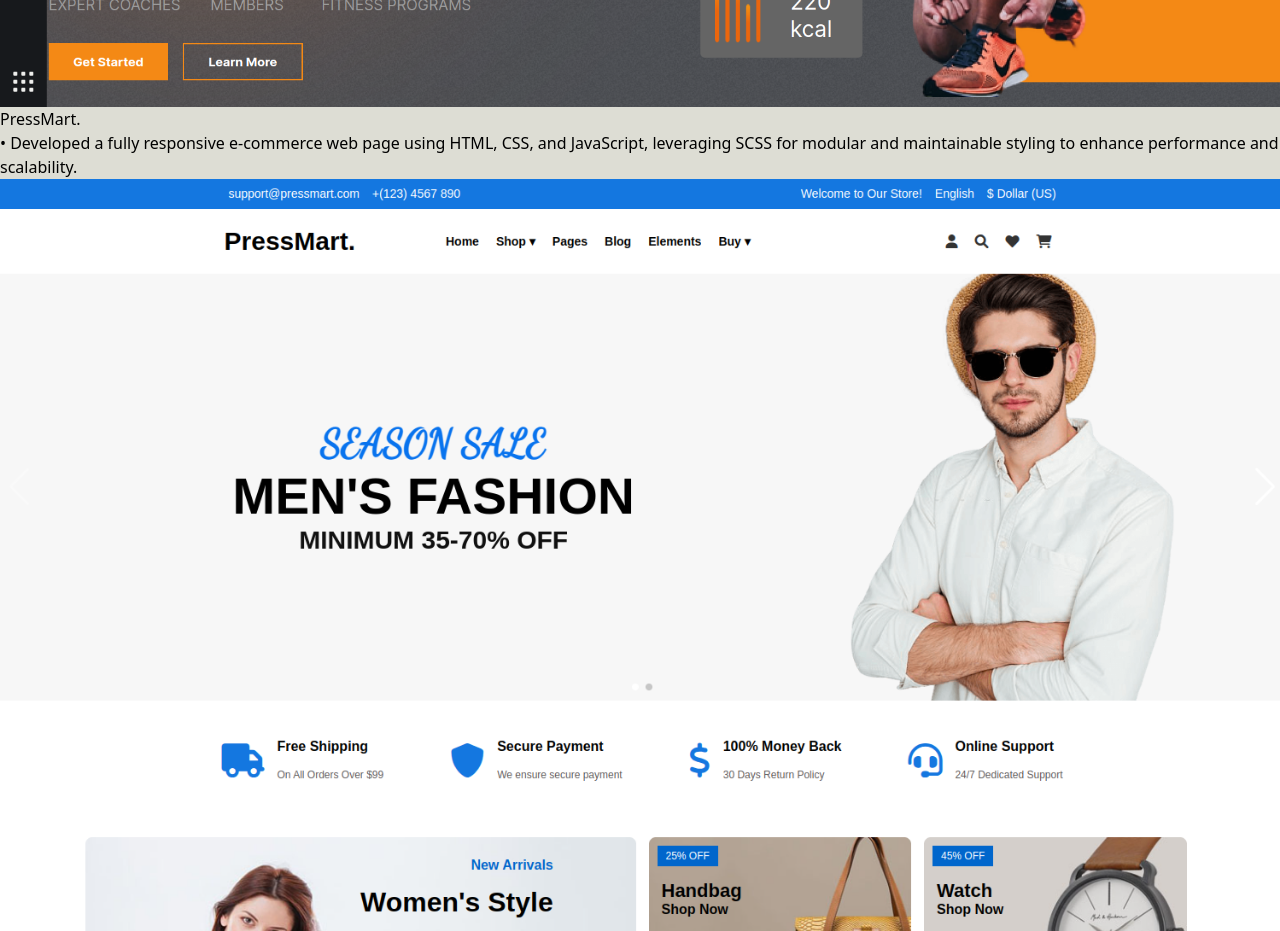
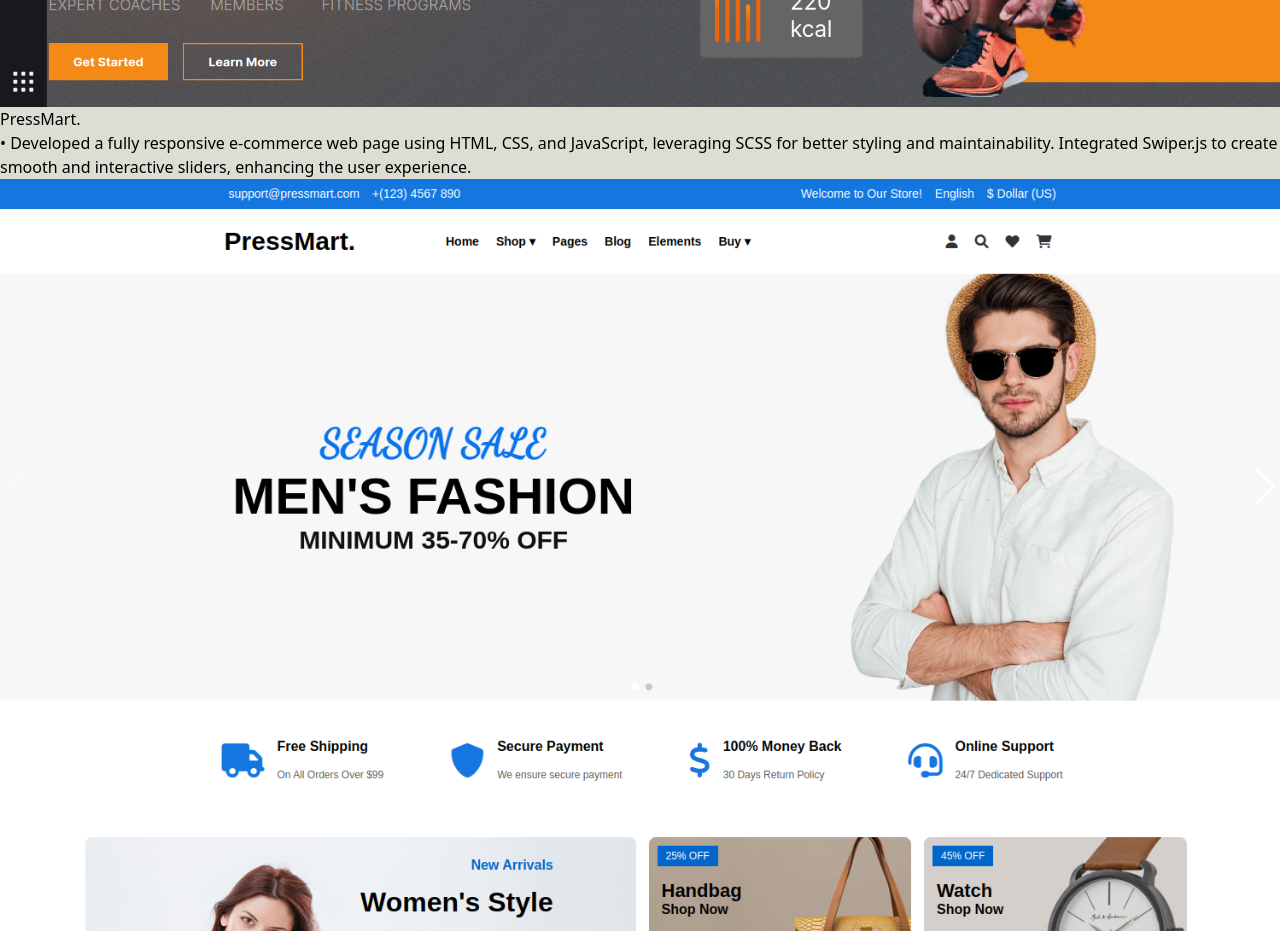
Before and after one commit to muditmathurr/my-portfolio, a React (Vite) app: page /project in a window 1280 px wide. Shown: the part 2340-3271 px from the top of the page. Built offline with nearby package versions, Linux system fonts and the light colour scheme.

Commit message:
project section add projects description

```diff
--- a/src/Components/MyWork.jsx
+++ b/src/Components/MyWork.jsx
@@ -105,7 +105,7 @@ const MyWork = () => {
                                 • Order Management: Designed a smooth checkout process, enabling users to place orders effortlessly.
                             </p>
                             <p className="text-gray-600 leading-relaxed">
-                                • If you want to see: <a href="https://my-book-mudit.vercel.app/" target="_blank" rel="noopener noreferrer" style={{fontWeight: "bolder" ,color: "blue"}}>Visit Website</a>
+                                • If you want to see: <a href="https://my-book-mudit.vercel.app/" target="_blank" rel="noopener noreferrer" style={{ fontWeight: "bolder", color: "blue" }}>Visit Website</a>
                             </p>
                         </div>
                         <div className="relative h-[300px] w-full">
@@ -130,7 +130,7 @@ const MyWork = () => {
                             </p>
 
                             <p className="text-gray-600 leading-relaxed">
-                                • If you want to see: <a href="https://mygymshark-eight.vercel.app/" target="_blank" rel="noopener noreferrer" style={{fontWeight: "bolder" ,color: "blue"}}>Visit Website</a>
+                                • If you want to see: <a href="https://mygymshark-eight.vercel.app/" target="_blank" rel="noopener noreferrer" style={{ fontWeight: "bolder", color: "blue" }}>Visit Website</a>
                             </p>
 
 
@@ -150,7 +150,7 @@ const MyWork = () => {
                         <div className="space-y-4">
                             <h2 className="text-2xl font-semibold">PressMart. </h2>
                             <p className="text-gray-600 leading-relaxed">
-                                • Developed a fully responsive e-commerce web page using HTML, CSS, and JavaScript, leveraging SCSS for modular and maintainable styling to enhance performance and scalability.
+                                • Developed a fully responsive e-commerce web page using HTML, CSS, and JavaScript, leveraging SCSS for better styling and maintainability. Integrated Swiper.js to create smooth and interactive sliders, enhancing the user experience.
                             </p>
 
                         </div>
```
